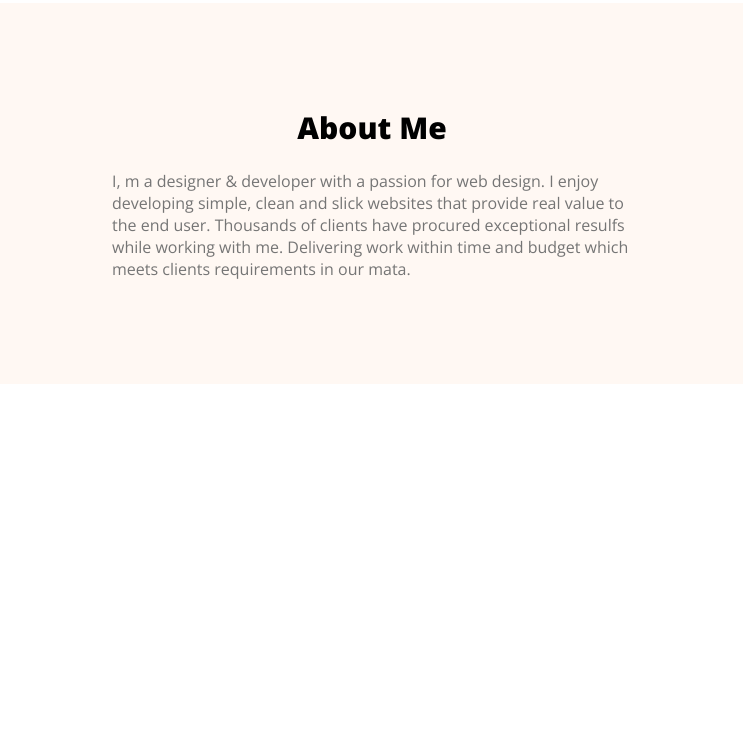
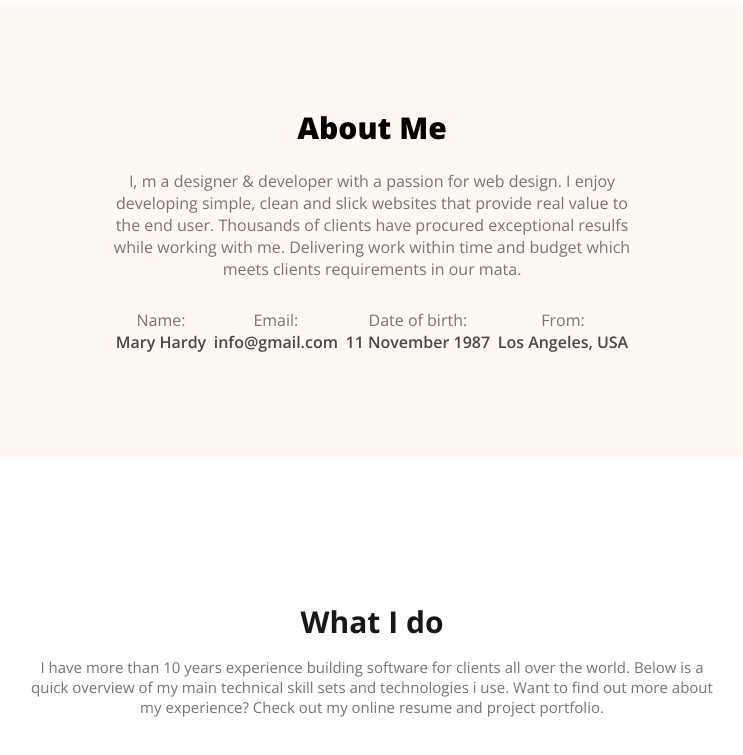
Before and after one commit to shafiqulislamsagor/Module-5_24-10-20, a plain HTML site: page index.html in a window 1280 px wide. Shown: the part 912-1667 px from the top of the page, without its empty margins (268-1011 px from the left). Before the commit the page ends 1440 px from the top, so only its background shows below. Drawn offline with nearby package versions, Linux system fonts and the light colour scheme; a web font is replaced by a local one.

Commit message:
Module 5.5 complete flex and some work

```diff
--- a/index.html
+++ b/index.html
@@ -40,6 +40,28 @@
         <div class="about">
             <h2 class="abm">About Me</h2>
             <p class="iama">I, m a designer & developer with a passion for web design. I enjoy developing simple, clean and slick websites that provide real value to the end user. Thousands of clients have procured exceptional resulfs while working with me. Delivering work within time and budget which meets clients requirements in our mata.</p>
+            <div class="more">
+                <div class="Address">
+                    <p class="halka">Name:</p>
+                    <p class="bold">Mary Hardy</p>
+                </div>
+                <div class="Address">
+                    <p class="halka">Email:</p>
+                    <p class="bold">info@gmail.com</p>
+                </div>
+                <div class="Address">
+                    <p class="halka">Date of birth:</p>
+                    <p class="bold">11 November 1987</p>
+                </div>
+                <div class="Address">
+                    <p class="halka">From:</p>
+                    <p class="bold">Los Angeles, USA</p>
+                </div>
+            </div>
+        </div>
+        <div class="ido">
+            <h3 class="text">What I do</h3>
+            <p class="some">I have more than 10 years experience building software for clients all over the world. Below is a quick overview of my main technical skill sets and technologies i use. Want to find out more about my experience? Check out my online resume and project portfolio.</p>
         </div>
     </main>
     <footer></footer>
--- a/style/protfolio.css
+++ b/style/protfolio.css
@@ -65,6 +65,7 @@ img{
     background: url(../img/header_bg.png) ;
     background-repeat: no-repeat;
     background-position: bottom right ;
+
 }
 .text-part{
     margin-left: 250px;
@@ -105,4 +106,36 @@ main{
 .iama{
     color: #757575;
     font-size: 16px;
+    margin-bottom: 29px;
+    text-align: center;
 }
+.more{
+    display: flex;
+    justify-content: space-around;
+
+}
+.halka{
+    color: #757575;
+    text-align: center;
+}
+.bold{
+    font-weight: 600;
+    text-align: center;
+    color: #474747;
+}
+.ido{
+    max-width: 90%;
+    margin: 0 auto;
+}
+.text{
+    text-align: center;
+    font-size: 30px;
+    margin-bottom: 15px;
+    color: #181818;
+}
+.some{
+    text-align: center;
+    font-size: 15px;
+    margin-bottom: 40px;
+    color: #757575;
+}
```
